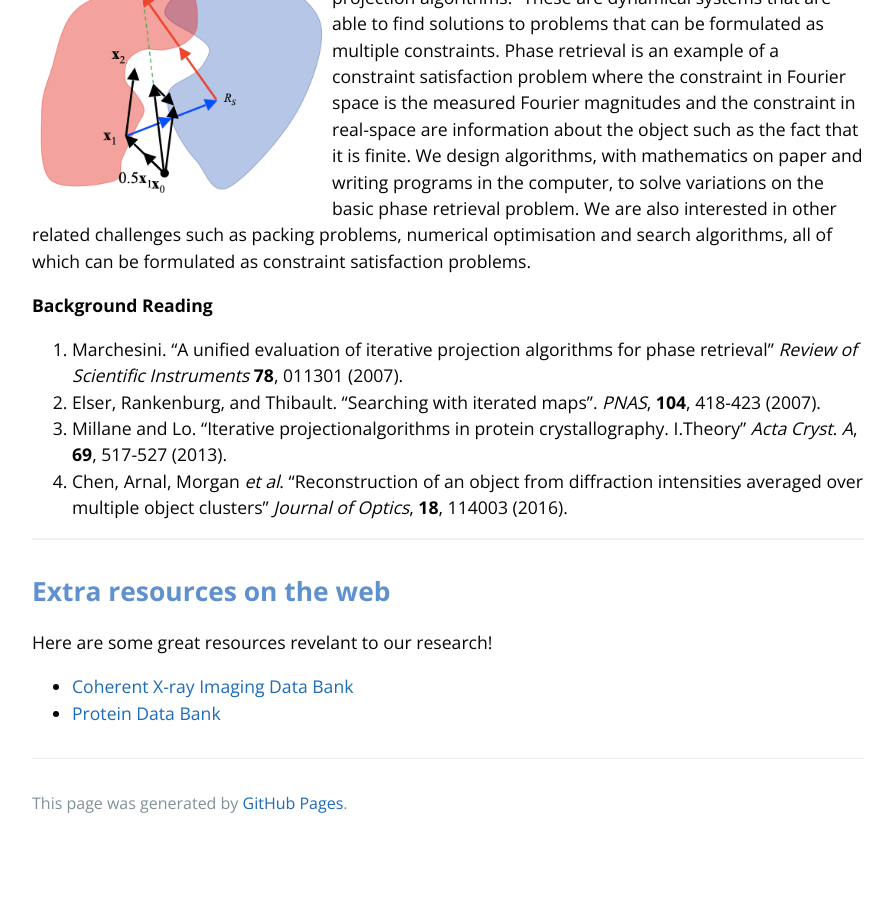
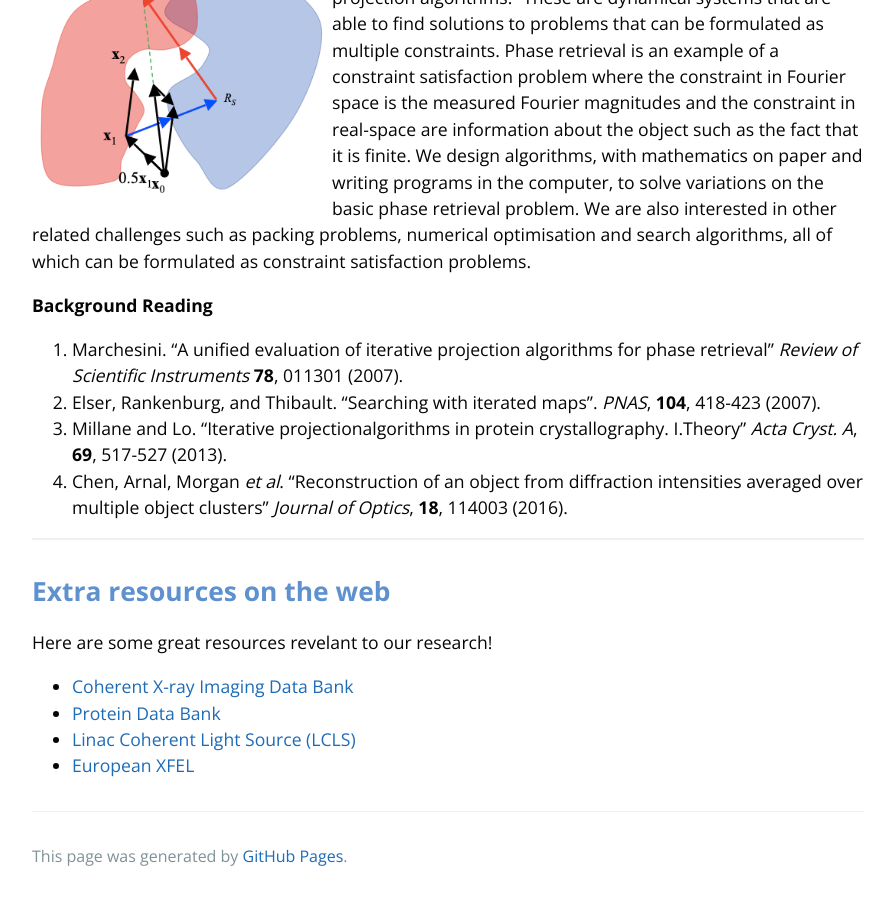
Before and after one commit to captvansciencypants/captvansciencypants.github.io, a Jekyll site: the page built from research.md, in a window 1280 px wide and 900 px high, scrolled down 3203 px. Shown: the whole window, without its empty margins (192-1084 px from the left). Built offline with Jekyll 4.4.1, drawn with Linux system fonts in a browser that asks for light colours; our own code applies the rules of GitHub Pages for plain Markdown files; the repository's description, which GitHub fills in, is left out; before the commit the page ends 4050 px from its top, so only the background shows below that.

Commit message:
Update research.md

```diff
--- a/research.md
+++ b/research.md
@@ -80,3 +80,5 @@ Here are some great resources revelant to our research!
 
 * [Coherent X-ray Imaging Data Bank](https://www.cxidb.org)
 * [Protein Data Bank](https://www.rcsb.org)
+* [Linac Coherent Light Source (LCLS)](https://lcls.slac.stanford.edu/overview)
+* [European XFEL](https://www.xfel.eu/facility/overview/index_eng.html)
```
